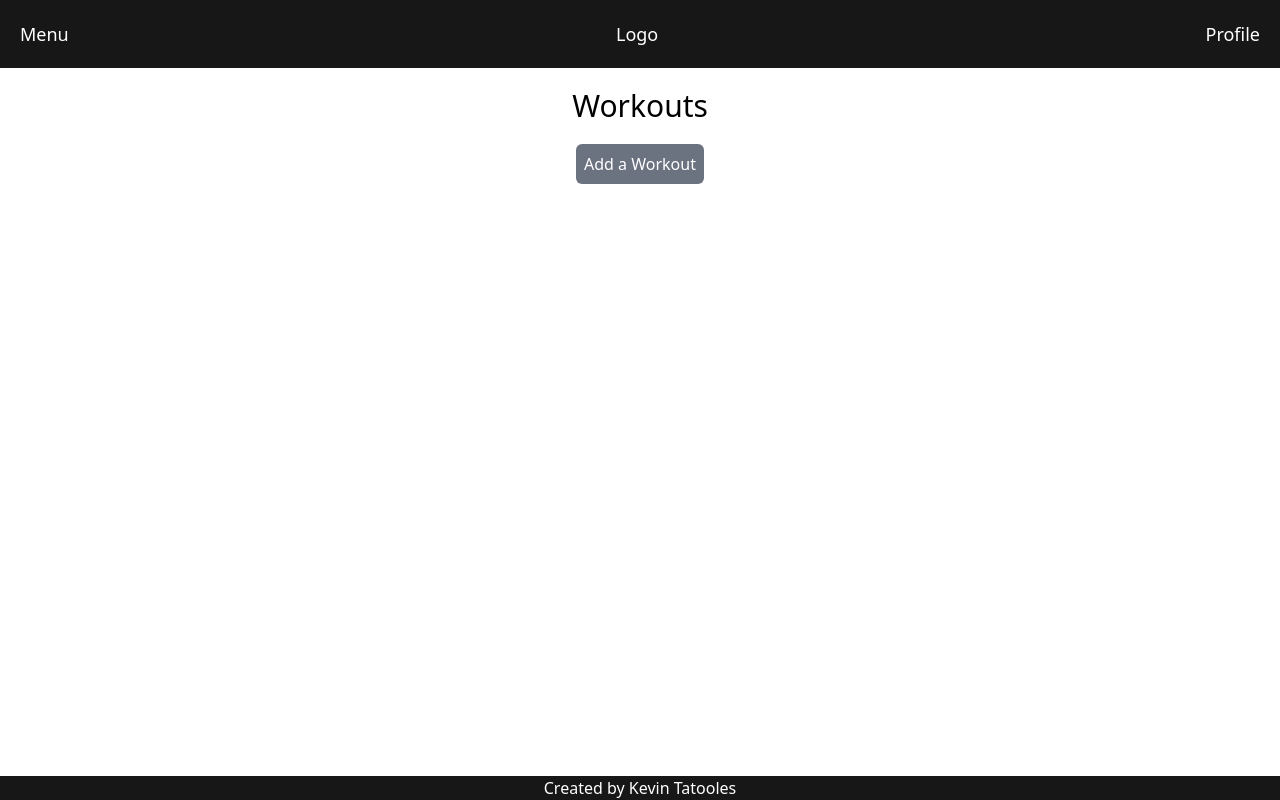
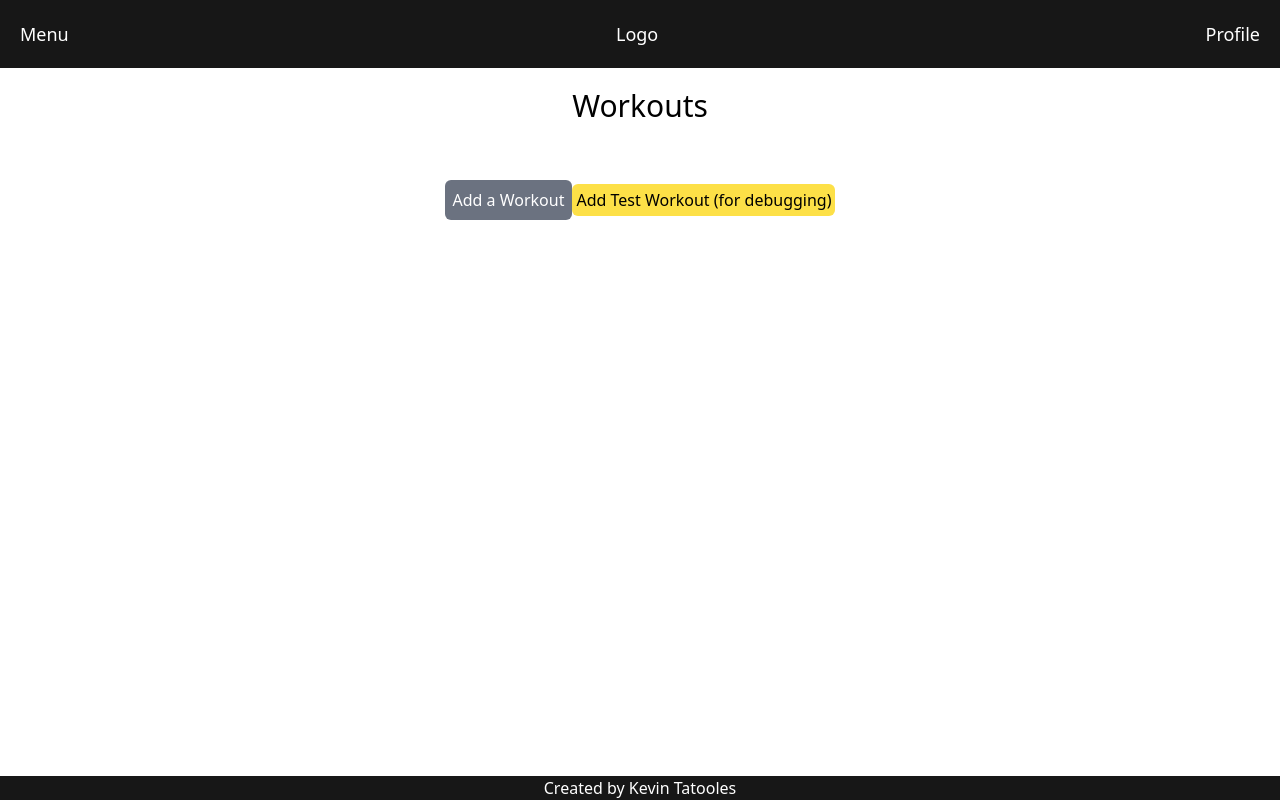
Before and after one commit to Tatooles/next-fitness-tracker, a Next.js app: page /workouts in a window 1280 px wide. Built offline with nearby package versions, Linux system fonts and the light colour scheme.

Commit message:
Add debug button

```diff
--- a/app/workouts/page.tsx
+++ b/app/workouts/page.tsx
@@ -106,6 +106,92 @@ export default function Home() {
     setExerciseFields(exercises);
   };
 
+  const addTestWorkout = () => {
+    const workout = {
+      date: "2023-04-07",
+      name: "Volume Lower",
+      exercises: [
+        {
+          key: 0,
+          name: "Sled Drag",
+          sets: [
+            {
+              reps: "",
+              weight: "",
+            },
+          ],
+          reps: "",
+          notes:
+            "Gym too packed for this shit smh, should prob use the machine.",
+        },
+        {
+          key: 1,
+          name: "",
+          sets: [
+            {
+              reps: "10",
+              weight: "215",
+            },
+            {
+              reps: "10",
+              weight: "215",
+            },
+            {
+              reps: "10",
+              weight: "215",
+            },
+          ],
+          reps: "",
+          notes:
+            "1 plate pretty hard, feel like my quads need more warmup. First set pretty tough, can def feel that I'm targeting glutes which is good. This is likely because feet are pretty far forward on the pad. Second set also pretty hard. Not feeling a big pump so maybe need less weight more reps",
+        },
+        {
+          key: 2,
+          name: "Good Morning",
+          sets: [
+            {
+              reps: "10",
+              weight: "135",
+            },
+            {
+              reps: "10",
+              weight: "145",
+            },
+            {
+              reps: "10",
+              weight: "155",
+            },
+          ],
+          reps: "",
+          notes:
+            "Going low bar beltless with normal foot width. feel pretty confident about 135 . 135 very solid. Lower back a bit sore after first set. Not sure about effect of elevated heel shoes on these. Maybe more lower back? Second set kinda the same but thinking maybe I have more hamstring rom and lower back is the limiter, which honestly is probably better. Gonna send 155",
+        },
+        {
+          key: 3,
+          name: "Standing Calf Raise",
+          sets: [
+            {
+              reps: "15",
+              weight: "35",
+            },
+            {
+              reps: "15",
+              weight: "35",
+            },
+            {
+              reps: "15",
+              weight: "35",
+            },
+          ],
+          reps: "",
+          notes:
+            "Gonna try 35. 4s up and down for 15 first set but needed a regrip with feet, cadence pretty good. Sale pause second set, later reps also definitely slower. Got 15 last set too but same thing as the ones before. Also note that shoulder placement on the pad matters",
+        },
+      ],
+    };
+    setWorkouts([workout]);
+  };
+
   return (
     <div className="p-5 text-center">
       <h1 className="mb-5 text-3xl">Workouts</h1>
@@ -115,6 +201,14 @@ export default function Home() {
         className="rounded-md bg-gray-500 p-2 text-white"
       >
         Add a Workout
+      </button>
+      <button
+        onClick={addTestWorkout}
+        className={`mt-10 rounded-md bg-yellow-300 p-1 ${
+          workouts.length ? "hidden" : ""
+        }`}
+      >
+        Add Test Workout (for debugging)
       </button>
       <Modal
         isOpen={addWorkoutModalOpen}
```
